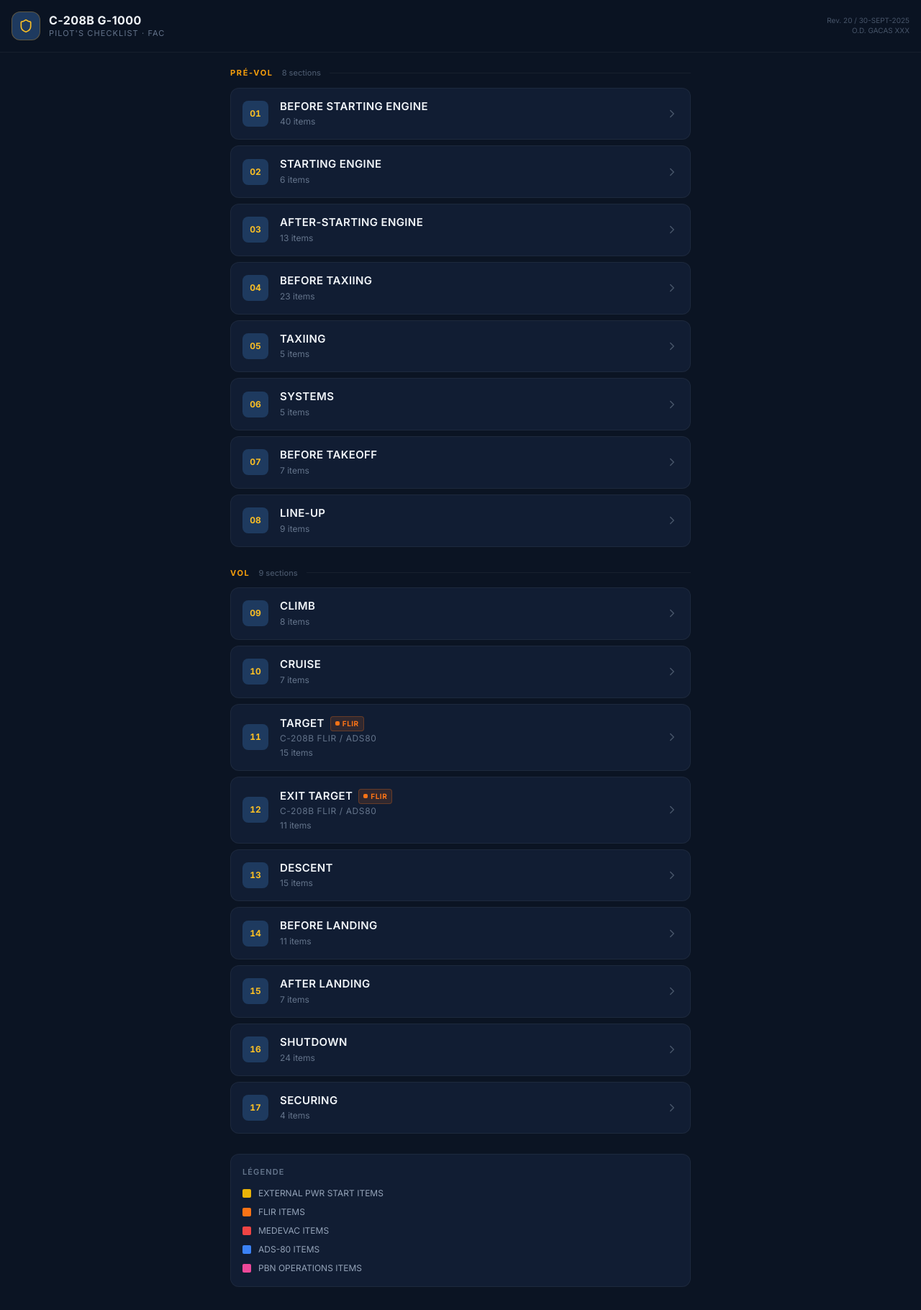
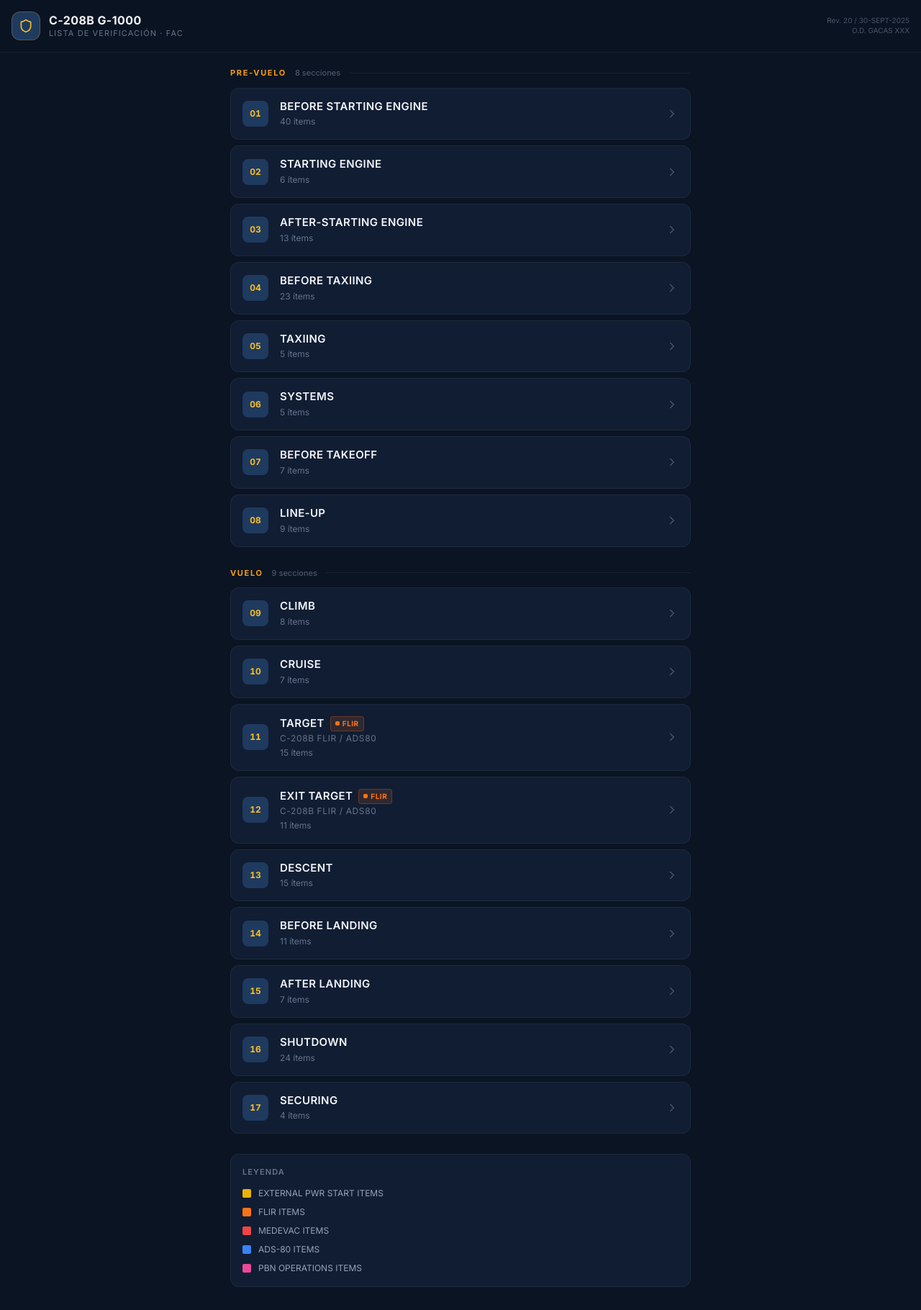
Before and after one commit to sebasl10/pilots-checklist, a React (Vite) app: page / in a window 1280 px wide. Shown: the whole page at 72% size. Built offline with nearby package versions, Linux system fonts and the light colour scheme.

Commit message:
UI text traduction to spanish

```diff
--- a/index.html
+++ b/index.html
@@ -1,5 +1,5 @@
 <!DOCTYPE html>
-<html lang="en">
+<html lang="es">
   <head>
     <meta charset="UTF-8" />
     <link rel="icon" type="image/svg+xml" href="/icons/favicon.svg" />
@@ -11,7 +11,7 @@
     <link rel="preconnect" href="https://fonts.googleapis.com" />
     <link rel="preconnect" href="https://fonts.gstatic.com" crossorigin />
     <link href="https://fonts.googleapis.com/css2?family=Inter:wght@400;500;600;700;800&display=swap" rel="stylesheet" />
-    <title>C-208B Pilot Checklist</title>
+    <title>Lista de Verificación C-208B</title>
   </head>
   <body>
     <div id="root"></div>
--- a/src/components/SectionCard.jsx
+++ b/src/components/SectionCard.jsx
@@ -44,7 +44,7 @@
         {subtitle && (
           <span className="text-xs text-slate-500 block mt-0.5 uppercase tracking-wider">{subtitle}</span>
         )}
-        <span className="text-xs text-slate-500 mt-1 block">{itemCount} items</span>
+        <span className="text-xs text-slate-500 mt-1 block">{itemCount} ítems</span>
       </div>
 
       <ChevronRight
--- a/src/pages/Home.jsx
+++ b/src/pages/Home.jsx
@@ -11,7 +11,7 @@
   return (
     <div className="flex items-center gap-3 mb-3">
       <span className="text-[11px] font-bold tracking-[0.15em] uppercase text-amber-500">{label}</span>
-      <span className="text-[11px] text-slate-600 font-medium">{count} sections</span>
+      <span className="text-[11px] text-slate-600 font-medium">{count} secciones</span>
       <div className="flex-1 h-px bg-white/5" />
     </div>
   )
@@ -30,7 +30,7 @@
               C-208B G-1000
             </h1>
             <p className="text-[11px] text-slate-500 tracking-widest uppercase">
-              Pilot's Checklist · FAC
+              Lista de Verificación · FAC
             </p>
           </div>
           <div className="ml-auto text-right">
@@ -42,7 +42,7 @@
 
       <main className="flex-1 px-4 pt-5 pb-8 max-w-2xl mx-auto w-full">
         <section className="mb-7">
-          <GroupLabel label="Pré-Vol" count={preflight.length} />
+          <GroupLabel label="Pre-Vuelo" count={preflight.length} />
           <div className="flex flex-col gap-2">
             {preflight.map(section => (
               <SectionCard key={section.id} section={section} />
@@ -51,7 +51,7 @@
         </section>
 
         <section className="mb-7">
-          <GroupLabel label="Vol" count={flight.length} />
+          <GroupLabel label="Vuelo" count={flight.length} />
           <div className="flex flex-col gap-2">
             {flight.map(section => (
               <SectionCard key={section.id} section={section} />
@@ -60,7 +60,7 @@
         </section>
 
         <div className="mt-6 p-4 rounded-xl bg-[#111D33] border border-white/5">
-          <p className="text-[11px] text-slate-500 font-semibold uppercase tracking-widest mb-3">Légende</p>
+          <p className="text-[11px] text-slate-500 font-semibold uppercase tracking-widest mb-3">Leyenda</p>
           <div className="grid grid-cols-1 gap-2">
             {Object.entries(colorLegend).map(([key, { label, color }]) => (
               <div key={key} className="flex items-center gap-2.5">
--- a/src/pages/SectionDetail.jsx
+++ b/src/pages/SectionDetail.jsx
@@ -19,9 +19,9 @@
   if (!section) {
     return (
       <div className="min-h-dvh flex flex-col items-center justify-center gap-4">
-        <p className="text-slate-400">Section introuvable.</p>
+        <p className="text-slate-400">Sección no encontrada.</p>
         <button onClick={() => navigate('/')} className="text-amber-400 text-sm font-semibold">
-          ← Retour
+          ← Volver
         </button>
       </div>
     )
@@ -40,10 +40,10 @@
           <button
             onClick={() => navigate('/')}
             className="flex items-center gap-1 px-2 py-2 rounded-lg text-amber-400 active:bg-white/10 transition-colors min-w-[44px] min-h-[44px] justify-center"
-            aria-label="Retour à l'accueil"
+            aria-label="Volver al inicio"
           >
             <ChevronLeft size={22} />
-            <span className="text-sm font-medium hidden sm:block">Retour</span>
+            <span className="text-sm font-medium hidden sm:block">Volver</span>
           </button>
 
           <div className="flex-1 min-w-0">
@@ -73,7 +73,7 @@
             )}
           </div>
 
-          <span className="text-[11px] text-slate-600 shrink-0 pr-2">{itemCount} items</span>
+          <span className="text-[11px] text-slate-600 shrink-0 pr-2">{itemCount} ítems</span>
         </div>
       </header>
 
@@ -81,8 +81,8 @@
         <div className="border-b border-white/5">
           <div className="flex items-center px-4 py-2 gap-6">
             <span className="text-[11px] font-bold text-slate-600 uppercase tracking-widest w-7 shrink-0">#</span>
-            <span className="text-[11px] font-bold text-slate-600 uppercase tracking-widest flex-1">Élément</span>
-            <span className="text-[11px] font-bold text-slate-600 uppercase tracking-widest">Action</span>
+            <span className="text-[11px] font-bold text-slate-600 uppercase tracking-widest flex-1">Elemento</span>
+            <span className="text-[11px] font-bold text-slate-600 uppercase tracking-widest">Acción</span>
           </div>
         </div>
 
@@ -94,7 +94,7 @@
 
         {usedIndicators.length > 0 && (
           <div className="mx-4 my-6 p-4 rounded-xl bg-[#111D33] border border-white/5">
-            <p className="text-[11px] text-slate-500 font-bold uppercase tracking-widest mb-3">Légende</p>
+            <p className="text-[11px] text-slate-500 font-bold uppercase tracking-widest mb-3">Leyenda</p>
             <div className="flex flex-col gap-2">
               {usedIndicators.map(key => (
                 <div key={key} className="flex items-center gap-2.5">
--- a/vite.config.js
+++ b/vite.config.js
@@ -9,9 +9,9 @@
       registerType: 'autoUpdate',
       includeAssets: ['icons/*.png'],
       manifest: {
-        name: 'C-208B Pilot Checklist',
+        name: 'Lista de Verificación C-208B',
         short_name: 'Checklist',
-        description: 'C-208B G-1000 Pilot Checklist — FAC',
+        description: 'Lista de Verificación C-208B G-1000 — FAC',
         theme_color: '#0B1423',
         background_color: '#0B1423',
         display: 'standalone',
```
